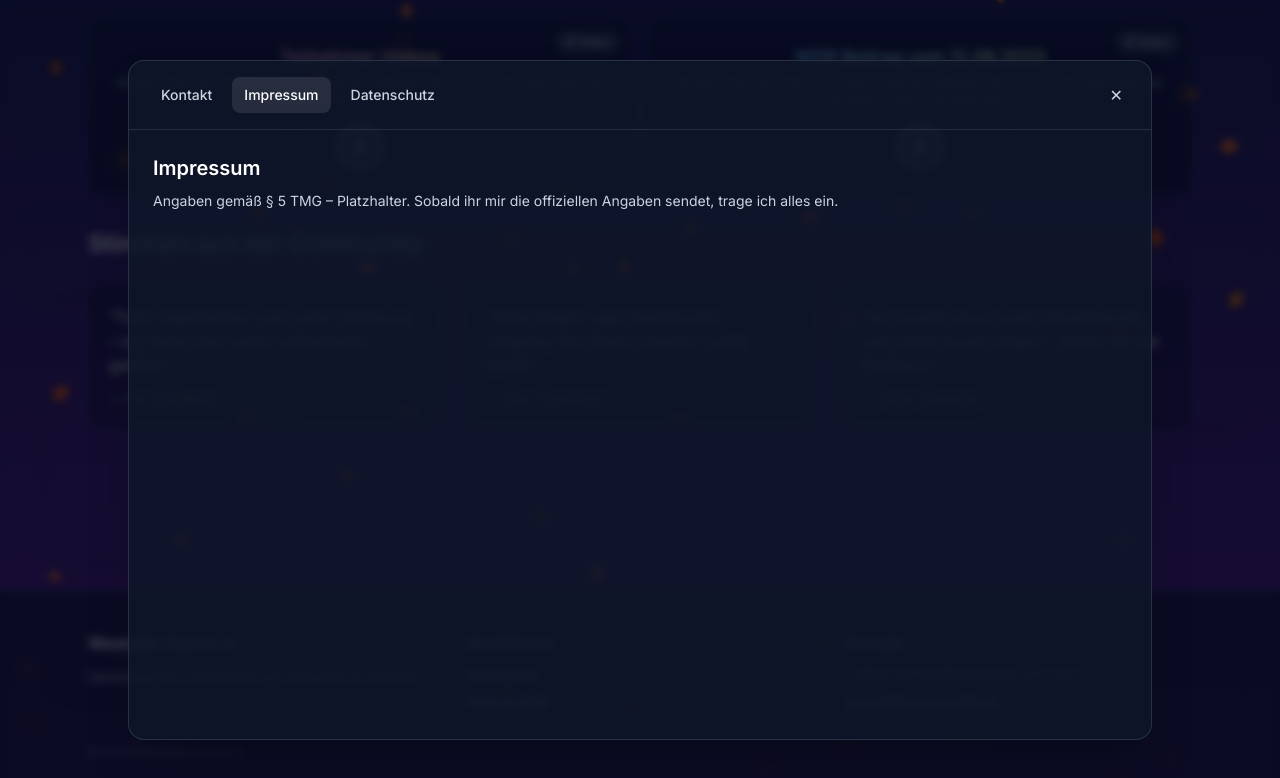
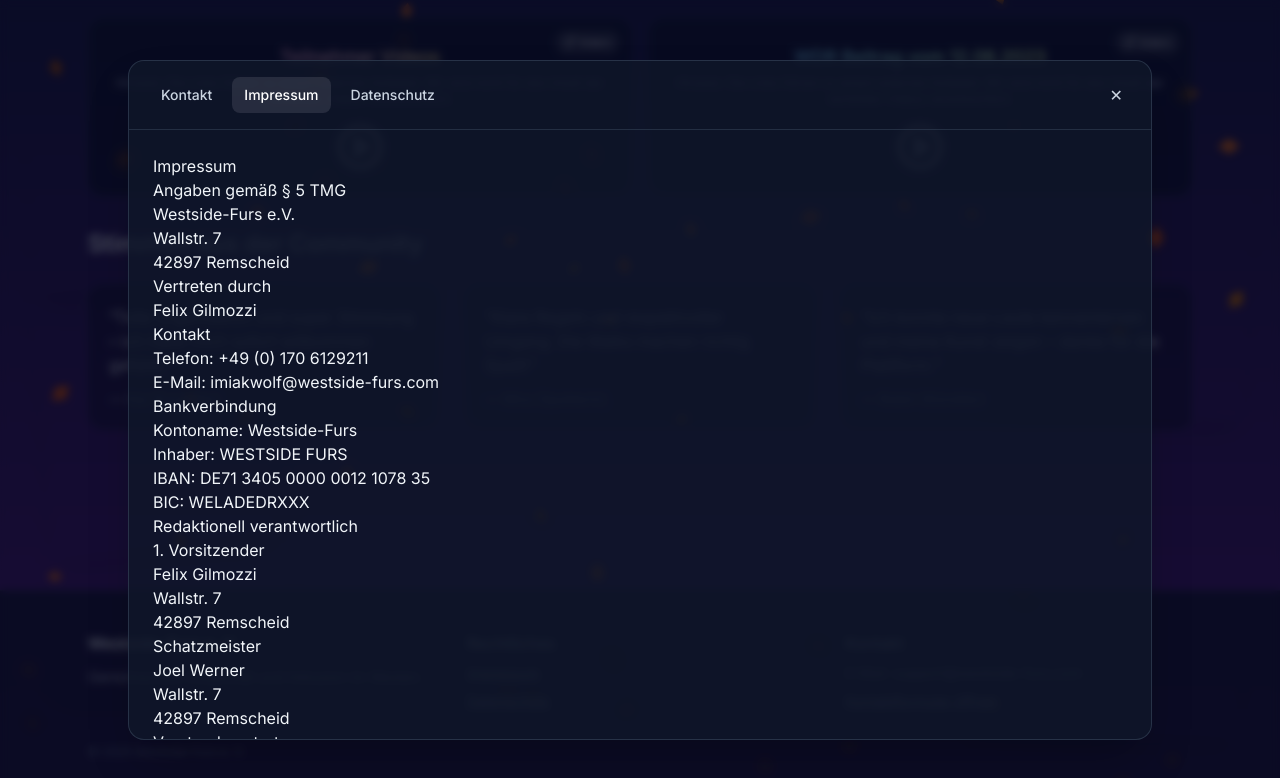
Before and after one commit to django-nerd/frontend-repo_e9zrzsmj_t0zj8g, a React (Vite) app: page / in a window 1280 px wide. Both pictures are taken after a click on the button "Impressum". Shown: the part 1684-2462 px from the top of the page. Built offline with nearby package versions, Linux system fonts and the light colour scheme; grey boxes are pictures that could not be loaded; a web font is replaced by a local one.

Commit message:
Update project prj_e9zrzsmj - 2025-11-22T00:37:23.113Z

```diff
--- a/src/components/Footer.jsx
+++ b/src/components/Footer.jsx
@@ -15,7 +15,7 @@ export default function Footer() {
         </div>
         <div>
           <h5 className="font-medium text-slate-200 mb-2">Kontakt</h5>
-          <p className="text-sm opacity-80">E‑Mail: kontakt@westside-furs.com</p>
+          <p className="text-sm opacity-80">E‑Mail: support@westside-furs.com</p>
           <button onClick={() => document.dispatchEvent(new CustomEvent('open-legal', { detail: { tab: 'contact' } }))} className="mt-2 text-sm underline hover:text-white">Kontaktformular öffnen</button>
         </div>
       </div>
--- a/src/components/LegalModal.jsx
+++ b/src/components/LegalModal.jsx
@@ -60,16 +60,88 @@ export default function LegalModal({ open, onClose, activeTab = 'contact', setAc
                     )}
                     {status === 'rate_limited' && <span className="text-yellow-300 text-sm">Zu viele Anfragen. Bitte in einer Minute erneut versuchen.</span>}
                   </div>
+                  <p className="text-xs text-slate-400 md:col-span-2">Oder direkt per E‑Mail: <a href="mailto:support@westside-furs.com" className="underline hover:text-white">support@westside-furs.com</a></p>
                 </form>
               </div>
             )}
 
             {activeTab === 'impressum' && (
-              <div>
-                <h2 className="text-xl font-semibold mb-2 text-white">Impressum</h2>
-                <p className="text-slate-300 text-sm leading-relaxed">
-                  Angaben gemäß § 5 TMG – Platzhalter. Sobald ihr mir die offiziellen Angaben sendet, trage ich alles ein.
+              <div className="prose prose-invert max-w-none">
+                <h2>Impressum</h2>
+
+                <h3>Angaben gemäß § 5 TMG</h3>
+                <p>
+                  Westside-Furs e.V.<br/>
+                  Wallstr. 7<br/>
+                  42897 Remscheid
                 </p>
+
+                <h3>Vertreten durch</h3>
+                <p>Felix Gilmozzi</p>
+
+                <h3>Kontakt</h3>
+                <ul>
+                  <li>Telefon: +49 (0) 170 6129211</li>
+                  <li>E-Mail: <a href="mailto:imiakwolf@westside-furs.com">imiakwolf@westside-furs.com</a></li>
+                </ul>
+
+                <h3>Bankverbindung</h3>
+                <ul>
+                  <li>Kontoname: Westside-Furs</li>
+                  <li>Inhaber: WESTSIDE FURS</li>
+                  <li>IBAN: DE71 3405 0000 0012 1078 35</li>
+                  <li>BIC: WELADEDRXXX</li>
+                </ul>
+
+                <h3>Redaktionell verantwortlich</h3>
+                <p>
+                  1. Vorsitzender<br/>
+                  Felix Gilmozzi<br/>
+                  Wallstr. 7<br/>
+                  42897 Remscheid
+                </p>
+
+                <h3>Schatzmeister</h3>
+                <p>
+                  Joel Werner<br/>
+                  Wallstr. 7<br/>
+                  42897 Remscheid
+                </p>
+
+                <h3>Vorstandsvertretung</h3>
+                <p>
+                  Bennet Weisheit<br/>
+                  Terofalstraße 13<br/>
+                  80689 München, Hadern
+                </p>
+
+                <h3>Geltungsbereich</h3>
+                <p>Das Impressum gilt für: <a href="https://westside-furs.com" target="_blank" rel="noopener noreferrer">https://westside-furs.com</a></p>
+
+                <h3>Registereintrag</h3>
+                <ul>
+                  <li>Registergericht: Amtsgericht Wuppertal</li>
+                  <li>Registernummer: VR 31452</li>
+                </ul>
+
+                <h3>Umsatzsteuer</h3>
+                <p>Umsatzsteuer-Identifikationsnummer gem. § 27 a Umsatzsteuergesetz: (wird demnächst ergänzt)</p>
+
+                <h3>Verantwortliche i.S.d. § 55 Abs. 2 RStV</h3>
+                <p>Felix Gilmozzi, Wallstr. 7, 42897 Remscheid</p>
+
+                <h3>EU-Streitschlichtung</h3>
+                <p>
+                  Die Europäische Kommission stellt eine Plattform zur Online-Streitbeilegung (OS) bereit:
+                  <a href="https://ec.europa.eu/consumers/odr/" target="_blank" rel="noopener noreferrer">https://ec.europa.eu/consumers/odr/</a>.
+                </p>
+                <p>Unsere E-Mail-Adresse finden Sie oben im Impressum.</p>
+
+                <h3>Verbraucher­streit­beilegung / Universal­schlichtungs­stelle</h3>
+                <p>Wir sind nicht bereit oder verpflichtet, an Streitbeilegungsverfahren vor einer Verbraucherschlichtungsstelle teilzunehmen.</p>
+
+                <hr />
+                <p className="text-xs opacity-70">Quelle: <a href="https://www.e-recht24.de/impressum-generator.html" target="_blank" rel="noopener noreferrer">https://www.e-recht24.de/impressum-generator.html</a></p>
               </div>
             )}
 
```
Also changed, not shown: 1 other file (tests, documents, lock files or other folders).
